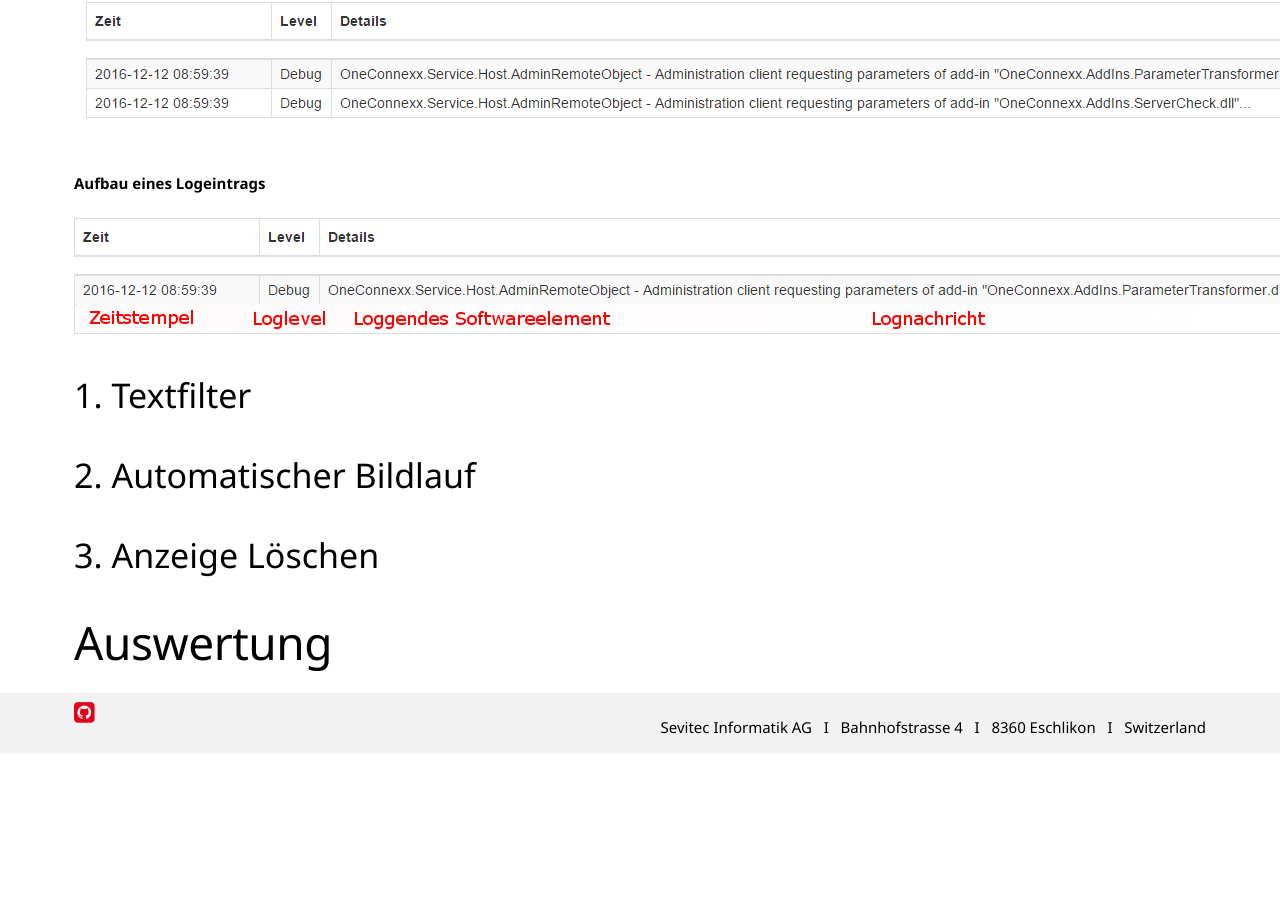
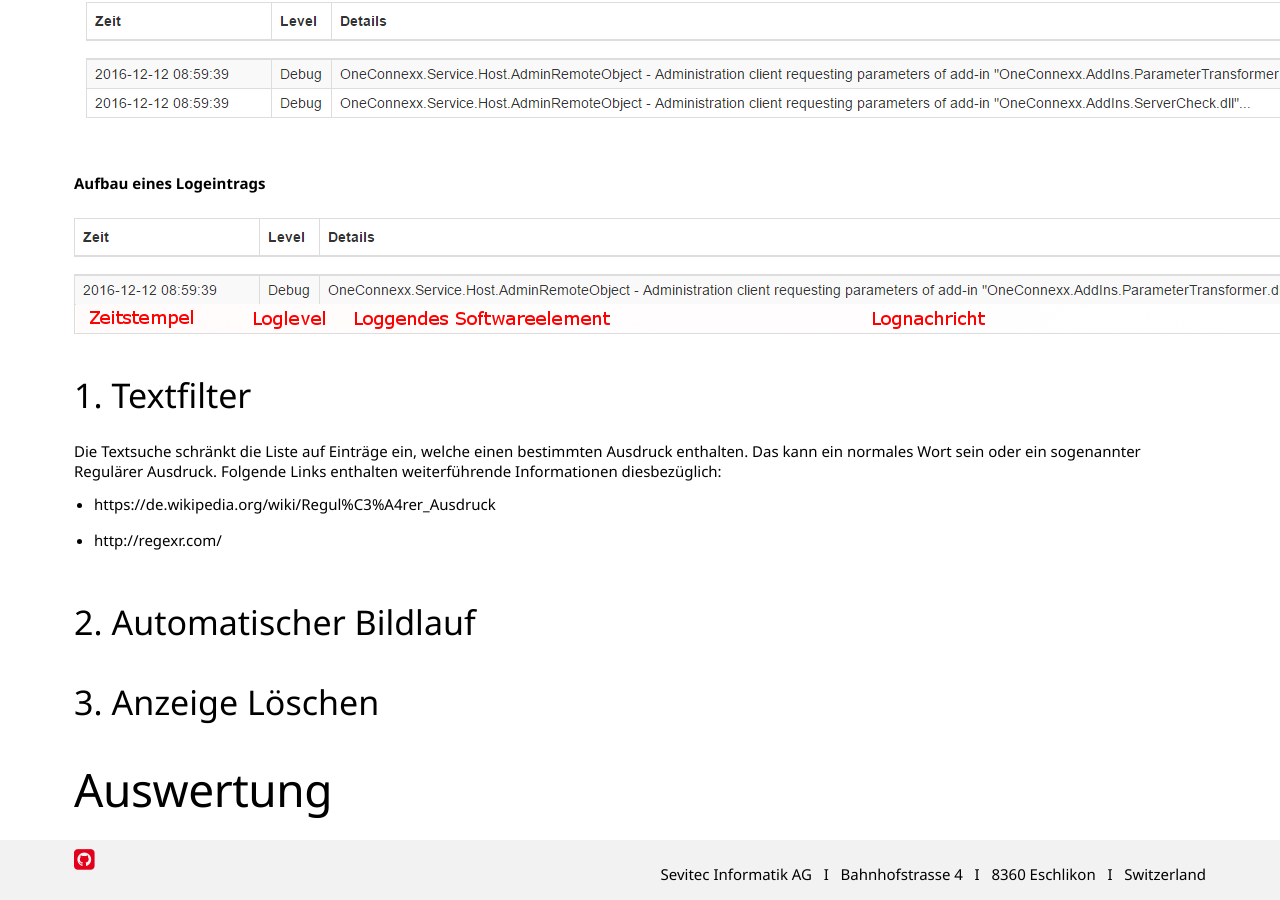
Before and after one commit to primesoft-group/oneconnexx-docs, a Jekyll site: the page built from _pages/webclient/de/log.md, in a window 1280 px wide and 900 px high, scrolled down 632 px. Built offline with Jekyll 4.4.1, drawn with Linux system fonts in a browser that asks for light colours; nearby versions of some CDN libraries; some web fonts are replaced; before the commit the page ends 1385 px from its top, so only the background shows below that.

Commit message:
Arbeit an Logseite

```diff
--- a/_pages/webclient/de/log.md
+++ b/_pages/webclient/de/log.md
@@ -15,6 +15,12 @@
 
 ### 1. Textfilter
 
+Die Textsuche schränkt die Liste auf Einträge ein, welche einen bestimmten Ausdruck enthalten. Das kann ein normales Wort sein oder ein sogenannter Regulärer Ausdruck.
+Folgende Links enthalten weiterführende Informationen diesbezüglich:
+* https://de.wikipedia.org/wiki/Regul%C3%A4rer_Ausdruck
+* http://regexr.com/
+
+
 ### 2. Automatischer Bildlauf
 
 ### 3. Anzeige Löschen
```
